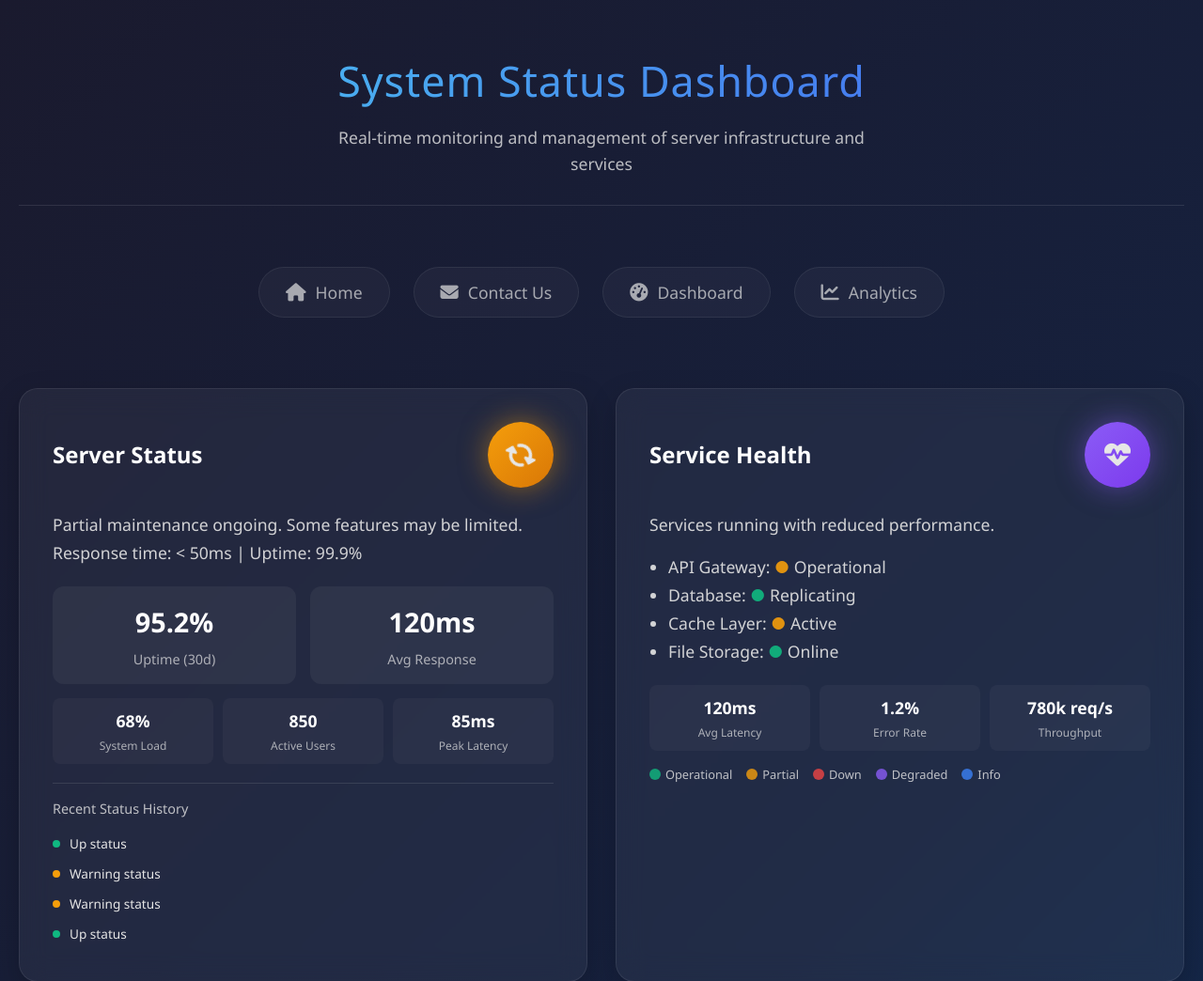
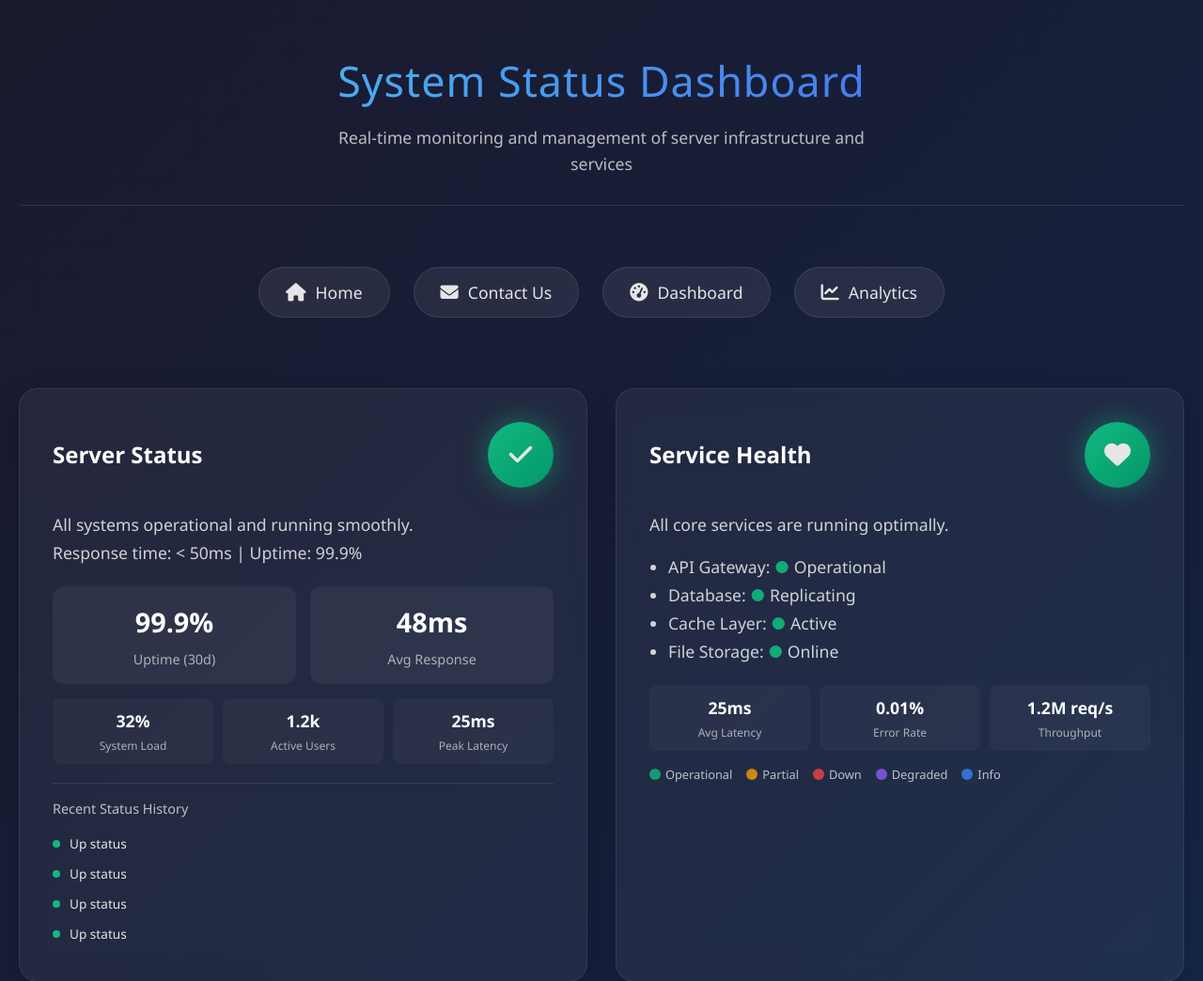
Before and after one commit to biswasasit14-max/special-robot, a plain HTML site: page index.html in a window 1280 px wide. Shown: the top 1044 px of the page at 94% size. Drawn offline with Linux system fonts and the light colour scheme.

Commit message:
Update index.html
Changing status

```diff
--- a/index.html
+++ b/index.html
@@ -13,8 +13,8 @@
     <!-- ===================================================== -->
     <script>
         // Default configuration - will be overridden by ConfigSystem
-        const SERVER_STATUS = "PAR";
-        const SERVICE_HEALTH = "DEGRADED";
+        const SERVER_STATUS = "UP";
+        const SERVICE_HEALTH = "UP";
         const SHOW_REPOSITORY = true;
         const LOCKDOWN_ENABLED = true;
     </script>
```
